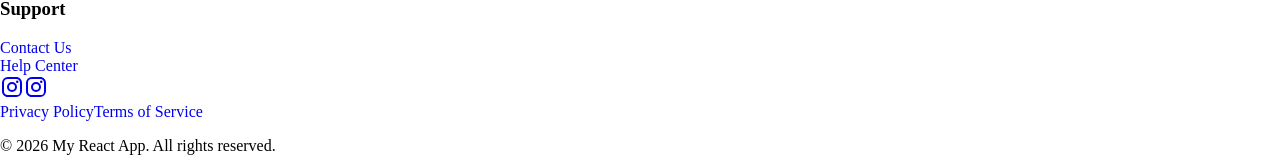
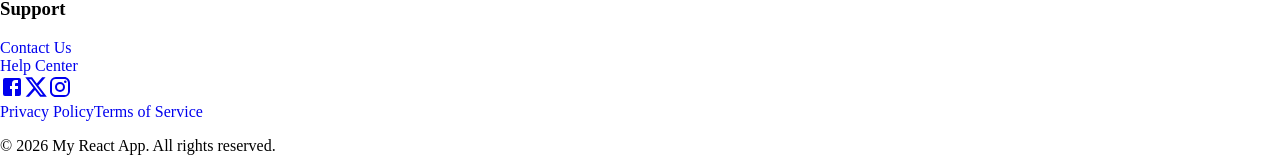
Before and after one commit to Marc-AntoineMercier/graphisme.design.web, a React (Vite) app: page /#/home in a window 1280 px wide. Shown: the part 523-688 px from the top of the page. Built offline with nearby package versions, Linux system fonts and the light colour scheme.

Commit message:
[update] - Icon

```diff
--- a/src/components/footer/footer.component.tsx
+++ b/src/components/footer/footer.component.tsx
@@ -1,6 +1,8 @@
 import { FooterInfo, type FooterIconProps, type FooterLinkProps } from "./info"
 import { FooterRessource, type FooterSectionRessourceProps } from "./ressource"
 import InstagramIcon from '@mui/icons-material/Instagram';
+import FacebookIcon from '@mui/icons-material/Facebook';
+import XIcon from '@mui/icons-material/X';
 
 export const sections: FooterSectionRessourceProps[] = [
   {
@@ -45,10 +47,14 @@ export const links: FooterLinkProps[] = [
 export const icons: FooterIconProps[] = [
   {
     "to": "https://www.facebook.com",
-    "icon": <InstagramIcon />
+    "icon": <FacebookIcon />,
   },
   {
     "to": "https://www.twitter.com",
+    "icon": <XIcon />
+  },
+  {
+    "to": "https://www.instagram.com",
     "icon": <InstagramIcon />
   }
 ] as const;
```
